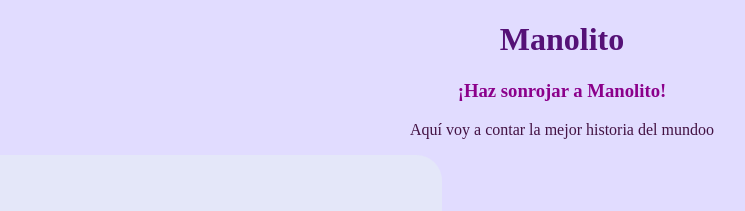
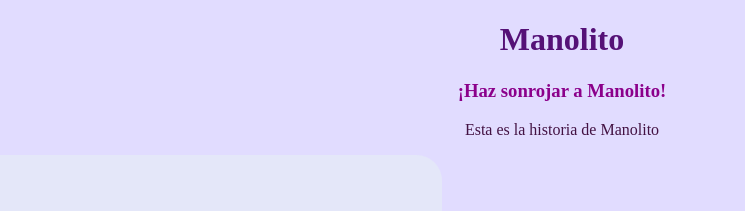
Before and after one commit to mapss-blip/dibujo-css, a plain HTML site: page index.html in a window 1280 px wide. Shown: the top 211 px of the page, without its empty margins (78-823 px from the left). Drawn offline with Linux system fonts and the light colour scheme.

Commit message:
cambios menores

```diff
--- a/index.html
+++ b/index.html
@@ -14,7 +14,7 @@
     <div class="DivLilita" id="DivUnico">  </div>
      <div class="DivLilita"> </div>
      <div> </div>
-      <p id="textooo"> Aquí voy a contar la mejor historia del mundoo</p>
+      <p id="textooo"> Esta es la historia de Manolito</p>
 
      <div id="Dibujo">
         <div id="Cara">
```
